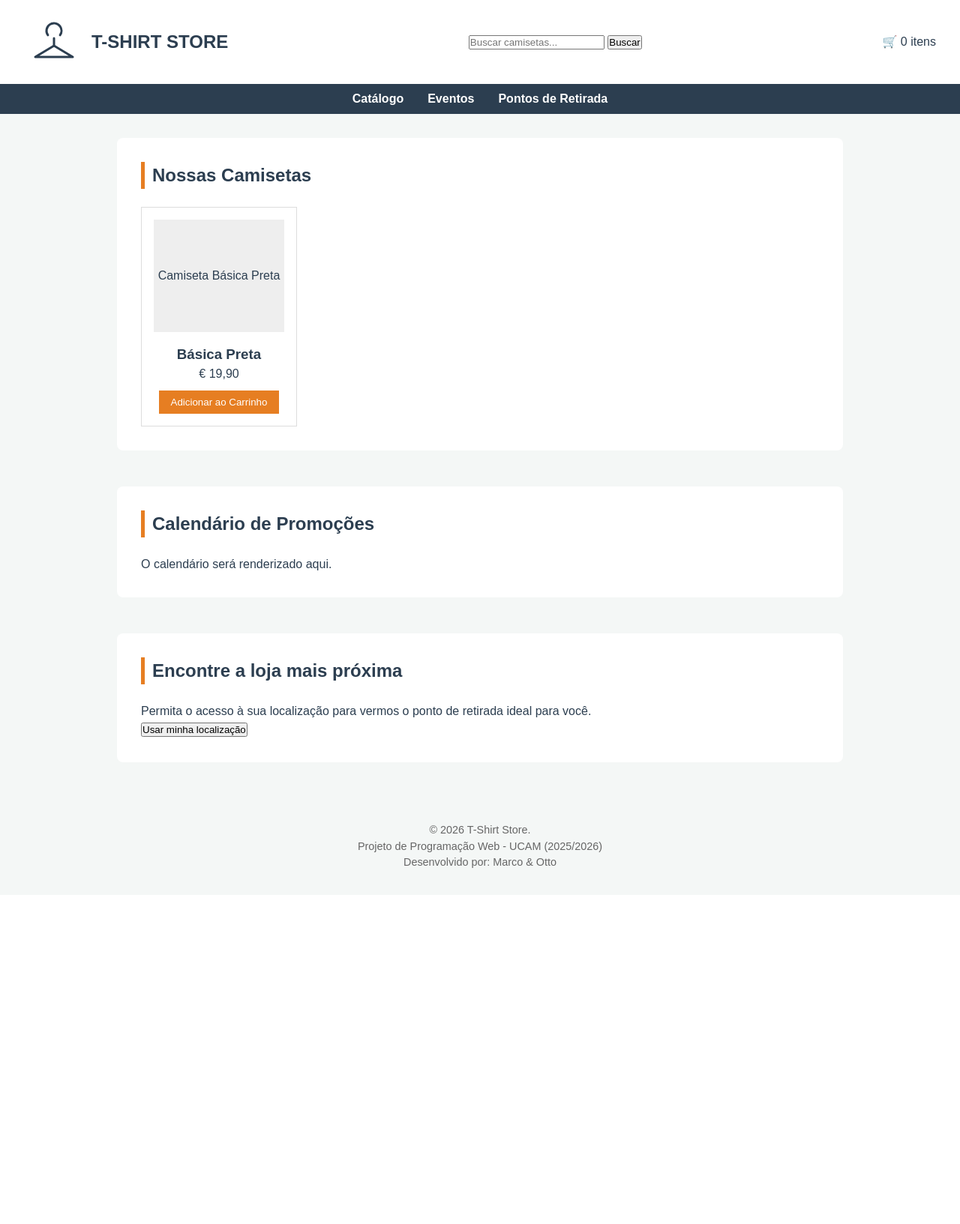
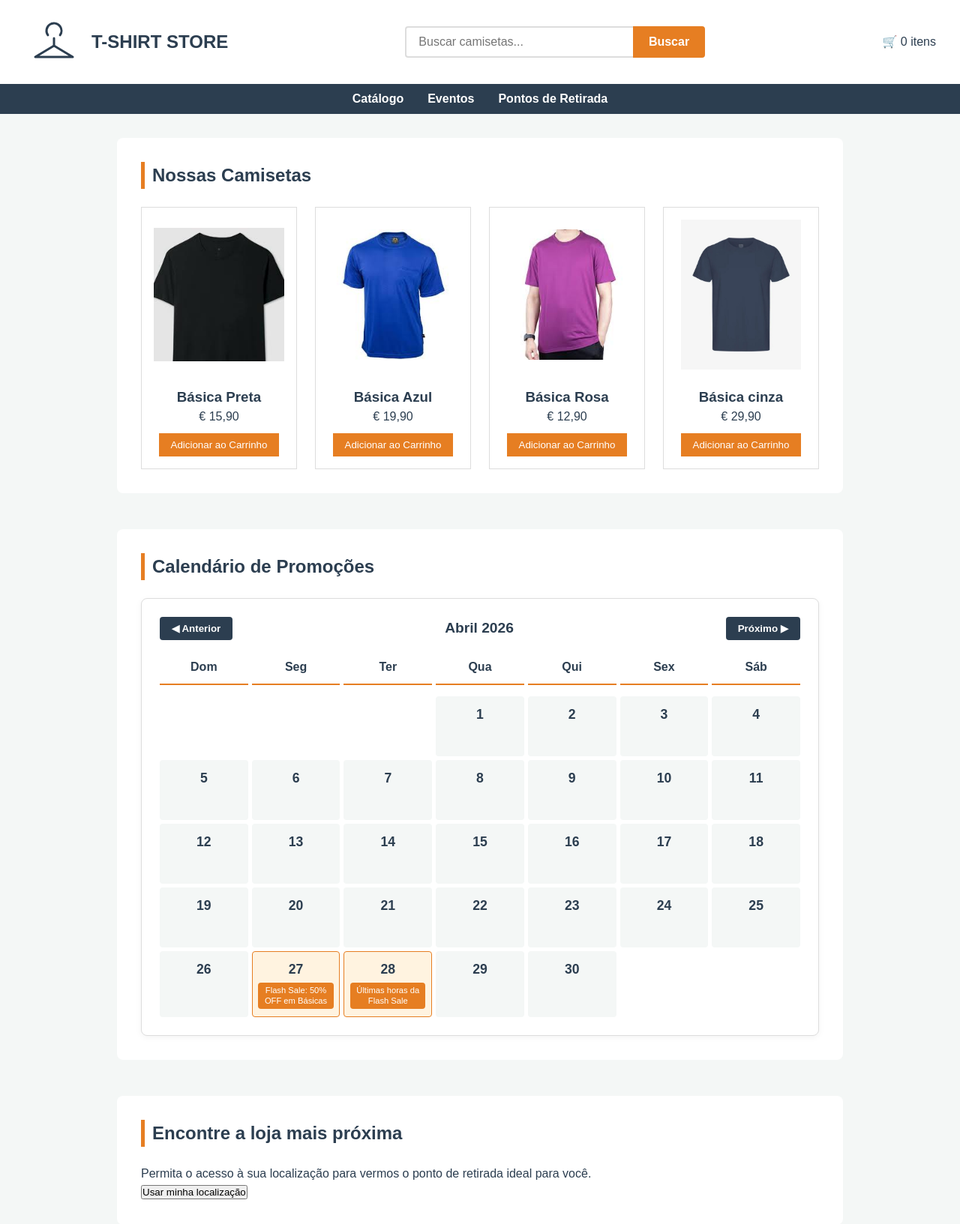
Before and after one commit to Rizzi26/prog-web-ucam, a PHP site: page / in a window 1280 px wide. Shown: the top 1633 px of the page at 75% size. Before the commit the page ends 1158 px from the top, so only its background shows below. Run offline with PHP 8.4, Linux system fonts and the light colour scheme.

Commit message:
feat: finish project - rizzi

```diff
--- a/public/css/style.css
+++ b/public/css/style.css
@@ -11,7 +11,6 @@ body {
     color: var(--primary-color);
 }
 
-/* Cabeçalho */
 .header {
     background-color: var(--white);
     padding: 1rem 2rem;
@@ -32,7 +31,6 @@ body {
     text-transform: uppercase;
 }
 
-/* Navegação */
 .nav {
     background-color: var(--primary-color);
     padding: 0.5rem;
@@ -73,7 +71,6 @@ body {
     padding-left: 10px;
 }
 
-/* Grid de Produtos */
 .catalog__grid {
     display: grid;
     grid-template-columns: repeat(auto-fill, minmax(200px, 1fr));
@@ -100,6 +97,15 @@ body {
     margin-bottom: 1rem;
 }
 
+.product-card__img {
+    width: 100%;
+    height: 200px;
+    object-fit: contain;
+    border-radius: 4px;
+    margin-bottom: 1rem;
+    background-color: var(--white);
+}
+
 .product-card__button {
     background-color: var(--accent-color);
     color: white;
@@ -109,10 +115,216 @@ body {
     margin-top: 10px;
 }
 
-/* Rodapé */
 .footer {
     text-align: center;
     padding: 2rem;
     font-size: 0.9rem;
     color: #666;
 }
+
+/* -----------------------------------
+   Estilos do Modal do Carrinho
+------------------------------------ */
+.cart-modal {
+    position: fixed;
+    top: 0;
+    left: 0;
+    width: 100%;
+    height: 100%;
+    background-color: rgba(0, 0, 0, 0.6);
+    display: flex;
+    justify-content: center;
+    align-items: center;
+    z-index: 1000;
+}
+
+.cart-modal__content {
+    background-color: var(--white);
+    padding: 2rem;
+    border-radius: 8px;
+    width: 90%;
+    max-width: 450px;
+    position: relative;
+    box-shadow: 0 4px 15px rgba(0,0,0,0.2);
+}
+
+.cart-modal__close {
+    position: absolute;
+    top: 10px;
+    right: 15px;
+    font-size: 1.5rem;
+    cursor: pointer;
+    color: var(--primary-color);
+}
+
+#cartItemsList {
+    margin: 1.5rem 0;
+    max-height: 250px;
+    overflow-y: auto;
+    padding-right: 10px;
+}
+
+#cartItemsList li {
+    display: flex;
+    justify-content: space-between;
+    border-bottom: 1px solid #ddd;
+    padding: 0.8rem 0;
+    font-size: 0.95rem;
+}
+
+.cart-modal__footer {
+    border-top: 2px solid var(--bg-light);
+    padding-top: 1rem;
+    text-align: right;
+}
+
+.cart-modal__checkout {
+    width: 100%;
+    background-color: var(--accent-color);
+    color: white;
+    border: none;
+    padding: 0.75rem;
+    cursor: pointer;
+    margin-top: 1rem;
+    font-size: 1rem;
+    border-radius: 4px;
+    transition: background-color 0.2s;
+}
+
+.cart-modal__checkout:hover {
+    background-color: #d67118;
+}
+
+/* -----------------------------------
+   Estilos do Calendário de Eventos
+------------------------------------ */
+.calendar-container {
+    background: var(--white);
+    border: 1px solid #ddd;
+    border-radius: 8px;
+    padding: 1.5rem;
+    box-shadow: 0 2px 8px rgba(0,0,0,0.05);
+}
+
+.calendar-header {
+    display: flex;
+    justify-content: space-between;
+    align-items: center;
+    margin-bottom: 1.5rem;
+}
+
+.calendar-header button {
+    background: var(--primary-color);
+    color: var(--white);
+    border: none;
+    padding: 0.5rem 1rem;
+    border-radius: 4px;
+    cursor: pointer;
+    font-weight: bold;
+}
+
+.calendar-header button:hover {
+    background: var(--accent-color);
+}
+
+.calendar-header h3 {
+    font-size: 1.2rem;
+    margin: 0;
+    text-transform: capitalize;
+}
+
+.calendar-grid {
+    display: grid;
+    grid-template-columns: repeat(7, 1fr);
+    gap: 5px;
+    text-align: center;
+}
+
+.calendar-day-name {
+    font-weight: bold;
+    color: var(--primary-color);
+    padding-bottom: 10px;
+    border-bottom: 2px solid var(--accent-color);
+    margin-bottom: 10px;
+}
+
+.calendar-day {
+    padding: 10px 5px;
+    background: var(--bg-light);
+    border-radius: 4px;
+    min-height: 80px;
+    display: flex;
+    flex-direction: column;
+    align-items: center;
+    border: 1px solid transparent;
+}
+
+.calendar-day.empty {
+    background: transparent;
+}
+
+.calendar-day.has-event {
+    background: #fff3e0;
+    border-color: var(--accent-color);
+}
+
+.calendar-day span {
+    font-size: 1.1rem;
+    font-weight: bold;
+    margin-bottom: 5px;
+}
+
+.event-badge {
+    background: var(--accent-color);
+    color: var(--white);
+    font-size: 0.7rem;
+    padding: 4px;
+    border-radius: 4px;
+    line-height: 1.2;
+    width: 95%;
+    word-wrap: break-word;
+}
+
+/* -----------------------------------
+   Estilos da Barra de Pesquisa
+------------------------------------ */
+.header__search {
+    display: flex;
+    align-items: center;
+    max-width: 400px;
+    width: 100%;
+    margin: 0 2rem;
+}
+
+.search__input {
+    width: 100%;
+    padding: 0.6rem 1rem;
+    font-size: 1rem;
+    color: var(--primary-color);
+    border: 2px solid #ddd;
+    border-right: none;
+    border-radius: 4px 0 0 4px;
+    outline: none;
+    transition: border-color 0.3s;
+}
+
+.search__input:focus {
+    border-color: var(--accent-color);
+}
+
+.search__button {
+    background-color: var(--accent-color);
+    color: var(--white);
+    border: 2px solid var(--accent-color);
+    padding: 0.6rem 1.2rem;
+    font-size: 1rem;
+    font-weight: bold;
+    border-radius: 0 4px 4px 0;
+    cursor: pointer;
+    transition: background-color 0.2s, border-color 0.2s;
+}
+
+.search__button:hover {
+    background-color: #d67118;
+    border-color: #d67118;
+}
--- a/public/index.html
+++ b/public/index.html
@@ -20,9 +20,15 @@
             <button class="search__button">Buscar</button>
         </div>
 
-        <div class="header__cart">
-            <span class="cart__icon">🛒</span>
-            <span class="cart__count" id="cartCount">0</span> itens
+        <div style="display: flex; align-items: center; gap: 15px;">
+            <div class="header__cart" id="cartBtn" style="cursor: pointer;">
+                <span class="cart__icon">🛒</span>
+                <span class="cart__count" id="cartCount">0</span> itens
+            </div>
+
+            <button id="quickCheckoutBtn" class="product-card__button" style="display: none; margin-top: 0; padding: 0.5rem 1rem; background-color: #27ae60;">
+                Finalizar
+            </button>
         </div>
     </header>
 
@@ -40,10 +46,31 @@
             <h2 class="section__title">Nossas Camisetas</h2>
             <div class="catalog__grid">
                 <article class="product-card">
-                    <div class="product-card__image-placeholder">Camiseta Básica Preta</div>
+                    <img src="assets/camisa_preta.jpg" alt="Camiseta Básica Preta" class="product-card__img">
                     <h3 class="product-card__title">Básica Preta</h3>
+                    <p class="product-card__price">€ 15,90</p>
+                    <button class="product-card__button" onclick="addToCart('Básica Preta', 19.90)">Adicionar ao Carrinho</button>
+                </article>
+
+                <article class="product-card">
+                    <img src="assets/camisa_azul.jpg" alt="Camiseta Básica Azul" class="product-card__img">
+                    <h3 class="product-card__title">Básica Azul</h3>
                     <p class="product-card__price">€ 19,90</p>
-                    <button class="product-card__button" onclick="addToCart('Básica Preta', 19.90)">Adicionar ao Carrinho</button>
+                    <button class="product-card__button" onclick="addToCart('Básica Azul', 19.90)">Adicionar ao Carrinho</button>
+                </article>
+
+                <article class="product-card">
+                    <img src="assets/camisa_rosa.jpg" alt="Camiseta Básica Rosa" class="product-card__img">
+                    <h3 class="product-card__title">Básica Rosa</h3>
+                    <p class="product-card__price">€ 12,90</p>
+                    <button class="product-card__button" onclick="addToCart('Básica Rosa', 19.90)">Adicionar ao Carrinho</button>
+                </article>
+
+                <article class="product-card">
+                    <img src="assets/camisa_cinza.jpg" alt="Camiseta Básica cinza" class="product-card__img">
+                    <h3 class="product-card__title">Básica cinza</h3>
+                    <p class="product-card__price">€ 29,90</p>
+                    <button class="product-card__button" onclick="addToCart('Básica cinza', 19.90)">Adicionar ao Carrinho</button>
                 </article>
             </div>
         </section>
@@ -62,6 +89,17 @@
             <div id="locationResult" class="location__result"></div>
         </section>
 
+        <div id="cartModal" class="cart-modal" style="display: none;">
+            <div class="cart-modal__content">
+                <span class="cart-modal__close" id="closeCartBtn">&times;</span>
+                <h2>Seu Carrinho</h2>
+                <ul id="cartItemsList"></ul>
+                <div class="cart-modal__footer">
+                    <p><strong>Total: <span id="cartTotal">€ 0,00</span></strong></p>
+                    <button class="cart-modal__checkout">Finalizar Compra</button>
+                </div>
+            </div>
+        </div>
     </main>
 
     <footer class="footer">
```
Also changed, not shown: public/checkout.html (added, +60 -0 lines), public/js/checkout.js (added, +104 -0 lines), public/assets/camisa_azul.jpg (added), public/assets/camisa_cinza.jpg (added), public/assets/camisa_lorem.jpg (added), public/assets/camisa_preta.jpg (added), public/assets/camisa_rosa.jpg (added), public/js/app.js.
